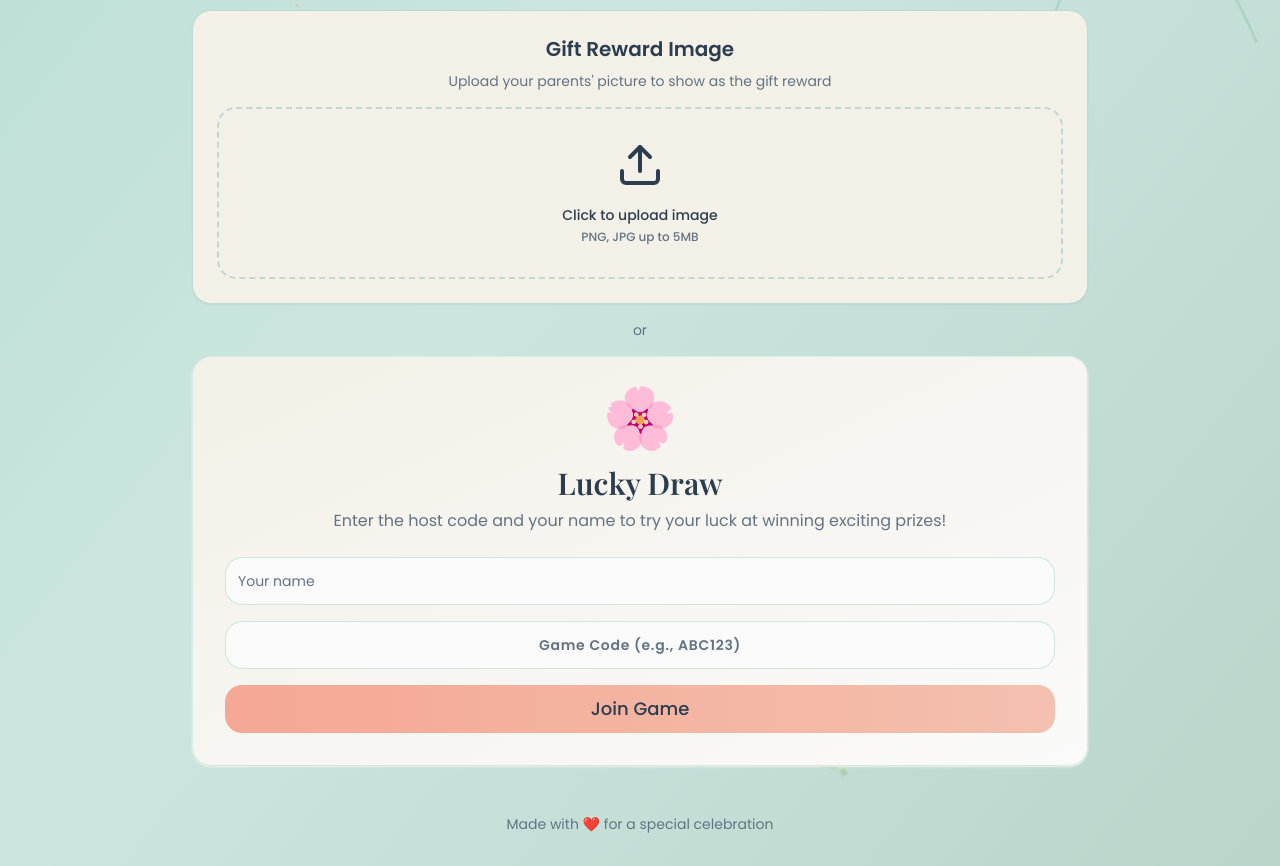
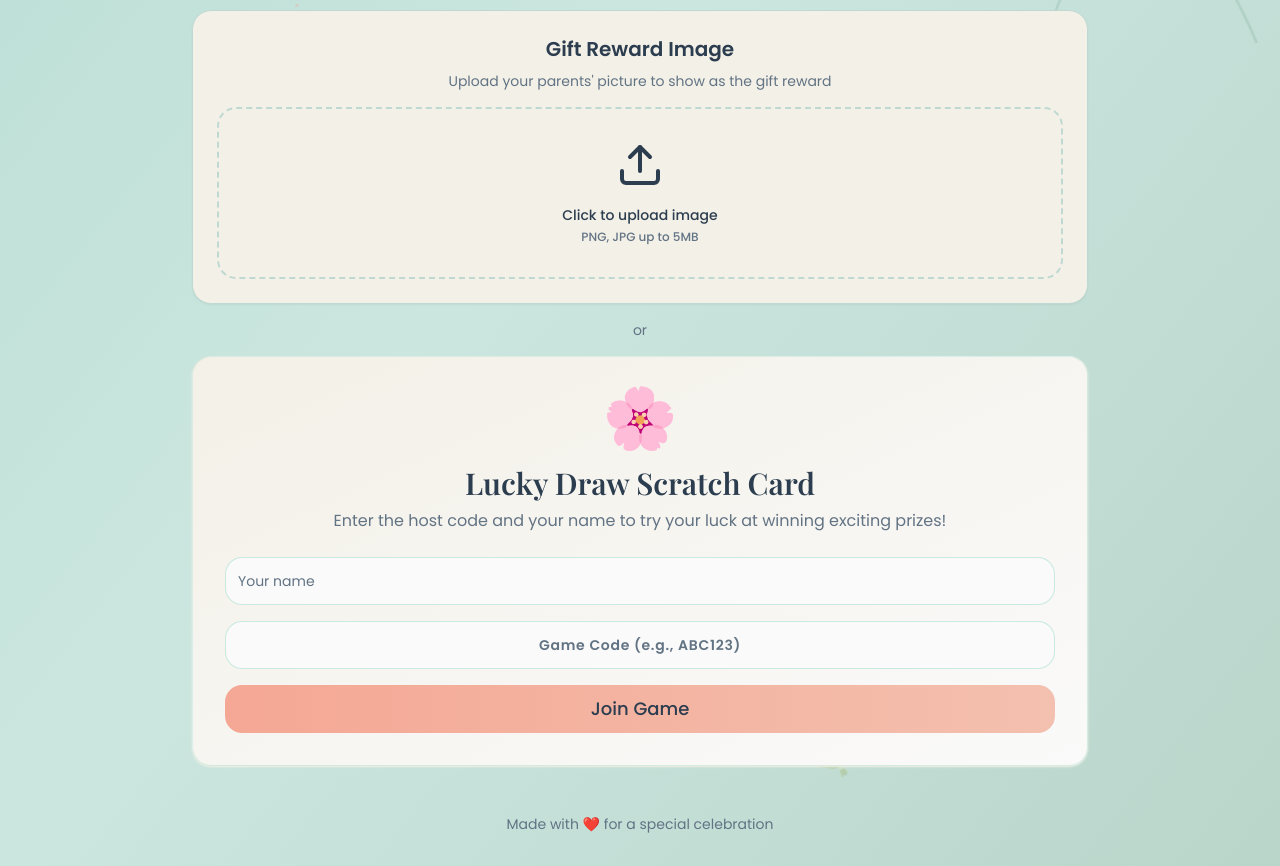
Before and after one commit to nikkuAg/hue-hue, a React (Vite) app: page / in a window 1280 px wide. Shown: the part 754-1620 px from the top of the page. Built offline with nearby package versions, Linux system fonts and the light colour scheme; the HTML template or start-up script is replaced by a standard one.

Commit message:
Visual edit in Lovable
Edited UI in Lovable

```diff
--- a/src/pages/Index.tsx
+++ b/src/pages/Index.tsx
@@ -297,7 +297,7 @@ const Index = () => {
                 <div className="text-center">
                   <div className="text-6xl mb-4 animate-float">🌸</div>
                   <h2 className="text-2xl md:text-3xl font-playfair font-semibold mb-2 text-navy">
-                    Lucky Draw
+                    Lucky Draw Scratch Card
                   </h2>
                   <p className="text-muted-foreground font-sans">
                     Enter the host code and your name to try your luck at winning exciting prizes!
```
